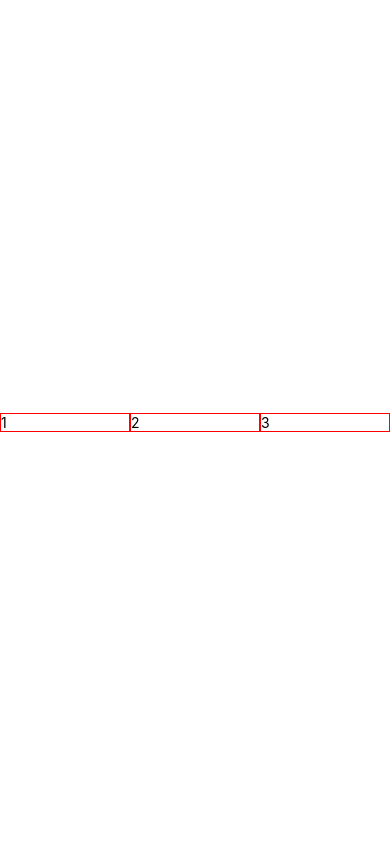
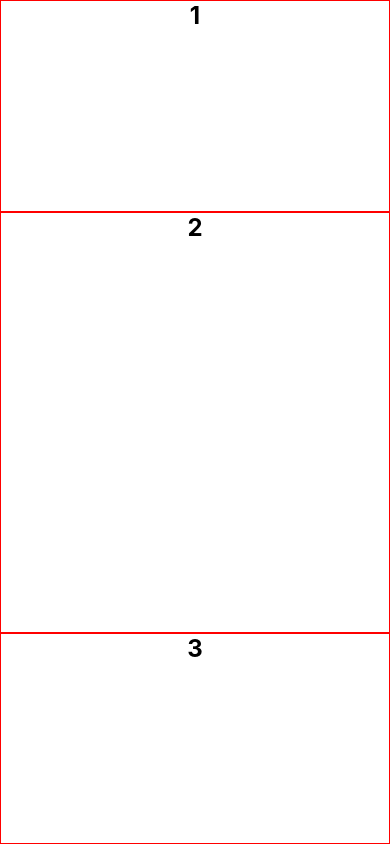
Before and after one commit to ShinYooJung/ReactNative-2, a React Native app: screen / in a window 390 px wide. Built offline with nearby package versions, Linux system fonts and the light colour scheme.

Commit message:
15. Stretch and flex ratio

```diff
--- a/App.js
+++ b/App.js
@@ -8,7 +8,7 @@
     return (
         <View style={styles.container}>
             <Text style={styles.text}>1</Text>
-            <Text style={styles.text}>2</Text>
+            <Text style={[styles.text,styles.text2]}>2</Text>
             <Text style={styles.text}>3</Text>
             <StatusBar style="auto"/>
         </View>
@@ -20,13 +20,19 @@
     container: {
         flex: 1,
         backgroundColor: '#fff',
-        alignItems: 'center',
+        alignItems: 'stretch',
         justifyContent: 'center',
-        flexDirection: 'row',
     },
     text: {
         flex: 1,
         borderWidth: 1,
         borderColor: 'red',
+        textAlign: 'center',
+        textAlignVertical: 'center',
+        fontSize: 24,
+        fontWeight: 'bold',
     },
+    text2: {
+        flex: 2,
+    }
 });
```
